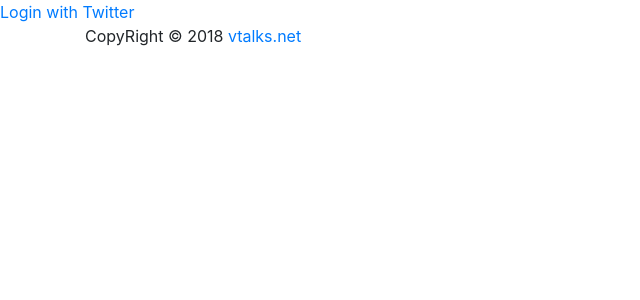
After one commit to vtalks/vtalks.net, a Django app: page /auth/login in a window 1280 px wide. The commit adds this page. Shown: the top 300 px of the page, without its empty margins (0-640 px from the left). Run offline with Django 3.2, Linux system fonts and the light colour scheme; some libraries are stand-ins or nearby versions.

Commit message:
Login with Twitter

```diff
--- a/web/requirements.txt
+++ b/web/requirements.txt
@@ -1,2 +1,3 @@
 Django
 requests
+oauth2
--- /dev/null
+++ b/web/templates/login.html
@@ -0,0 +1,4 @@
+{% extends "layouts/default.html" %}
+{% block content %}
+<a href="/auth/twitter">Login with Twitter</a>
+{% endblock %}
--- a/web/templates/partials/js.html
+++ b/web/templates/partials/js.html
@@ -1,9 +1,10 @@
 <script src="https://code.jquery.com/jquery-3.2.1.slim.min.js" integrity="sha384-KJ3o2DKtIkvYIK3UENzmM7KCkRr/rE9/Qpg6aAZGJwFDMVNA/GpGFF93hXpG5KkN" crossorigin="anonymous"></script>
 <script src="https://cdnjs.cloudflare.com/ajax/libs/popper.js/1.11.0/umd/popper.min.js" integrity="sha384-b/U6ypiBEHpOf/4+1nzFpr53nxSS+GLCkfwBdFNTxtclqqenISfwAzpKaMNFNmj4" crossorigin="anonymous"></script>
 <script src="https://maxcdn.bootstrapcdn.com/bootstrap/4.0.0-beta/js/bootstrap.min.js" integrity="sha384-h0AbiXch4ZDo7tp9hKZ4TsHbi047NrKGLO3SEJAg45jXxnGIfYzk4Si90RDIqNm1" crossorigin="anonymous"></script>
-<!-- Google Analytics: change UA-XXXXX-Y to be your site's ID. -->
+<!-- Google Analytics: change UA-XXXXX-Y to be your site's ID.
 <script>
     window.ga=function(){ga.q.push(arguments)};ga.q=[];ga.l=+new Date;
     ga('create','UA-XXXXX-Y','auto');ga('send','pageview')
 </script>
 <script src="https://www.google-analytics.com/analytics.js" async defer></script>
+-->
--- a/web/user_profile/views.py
+++ b/web/user_profile/views.py
@@ -1,3 +1,96 @@
-from django.shortcuts import render
+import oauth2 as oauth
+
+from urllib.parse import parse_qsl
+
+from django.conf import settings
+from django.http import HttpResponseRedirect
+from django.views import View
+from django.views.generic import TemplateView
+
+from django.contrib.auth.models import User
+
+# TODO:
+# It's probably a good idea to put your consumer's OAuth token and
+# OAuth secret into your project's settings.
+consumer = oauth.Consumer(settings.TWITTER_TOKEN, settings.TWITTER_SECRET)
+client = oauth.Client(consumer)
 
 # Create your views here.
+
+class LogoutView(View):
+
+    def get(self, request):
+        if "oauth_token" in request.session:
+            del request.session['oauth_token']
+        if "oauth_token_secret" in request.session:
+            del request.session['oauth_token_secret']
+        if "screen_name" in request.session:
+            del request.session['screen_name']
+        if "twitter_id" in request.session:
+            del request.session['twitter_id']
+        return HttpResponseRedirect("/")
+
+
+class LoginView(TemplateView):
+    template_name = "login.html"
+
+
+class AuthTwitterView(View):
+
+    def get(self, request):
+        request_token_url = 'https://api.twitter.com/oauth/request_token'
+        authenticate_url = 'https://api.twitter.com/oauth/authenticate'
+
+        # Step 1. Get a request token from Twitter.
+        resp, content = client.request(request_token_url, "GET")
+        if resp['status'] != '200':
+            raise Exception("Invalid response from Twitter.")
+
+        # Step 2. Store the request token in a session for later use.
+        data = dict(parse_qsl(content))
+        request.session['oauth_token'] = data[b'oauth_token'].decode('UTF-8')
+        request.session['oauth_token_secret'] = data[b'oauth_token_secret'].decode('UTF-8')
+
+        # Step 3. Redirect the user to the authentication URL.
+        url = "%s?oauth_token=%s" % (authenticate_url, request.session['oauth_token'])
+        return HttpResponseRedirect(url)
+
+
+class AuthTwitterCallbackView(View):
+
+    def get(self, request):
+        access_token_url = 'https://api.twitter.com/oauth/access_token'
+
+        # Step 1. Use the request token in the session to build a new client.
+        token = oauth.Token(request.session['oauth_token'], request.session['oauth_token_secret'])
+        token.set_verifier(request.GET['oauth_verifier'])
+        oath_client = oauth.Client(consumer, token)
+
+        # Step 2. Request the authorized access token from Twitter.
+        resp, content = oath_client.request(access_token_url, "GET")
+        if resp['status'] != '200':
+            raise Exception("Invalid response from Twitter.")
+
+        data = dict(parse_qsl(content))
+        twitter_id = data[b'user_id'].decode('UTF-8')
+        screen_name = data[b'screen_name'].decode('UTF-8')
+
+        # TODO: Add support for email
+        user_obj, created = User.objects.update_or_create(
+            username=screen_name,
+            defaults={
+                'username': screen_name,
+            },
+        )
+        user_obj.profile.twitter_id = twitter_id
+        user_obj.profile.oauth_token = request.session['oauth_token']
+        user_obj.profile.oauth_token_secret = request.session['oauth_token_secret']
+        # TODO:
+        # - Add support for bio
+        # - Add support for avatar
+        user_obj.save()
+
+        request.session['screen_name'] = screen_name
+        request.session['twitter_id'] = twitter_id
+
+        return HttpResponseRedirect("/")
--- a/web/web/urls.py
+++ b/web/web/urls.py
@@ -18,8 +18,18 @@ from django.urls import path
 
 from talks.views import IndexView
 
+from user_profile.views import LogoutView
+from user_profile.views import LoginView
+from user_profile.views import AuthTwitterView
+from user_profile.views import AuthTwitterCallbackView
+
 urlpatterns = [
     path('admin/', admin.site.urls),
 
-    path('', IndexView.as_view(), name='index')
+    path('', IndexView.as_view(), name='index'),
+
+    path('auth/logout', LogoutView.as_view(), name='logout'),
+    path('auth/login', LoginView.as_view(), name='login'),
+    path('auth/twitter', AuthTwitterView.as_view(), name='auth_twitter'),
+    path('auth/twitter/callback', AuthTwitterCallbackView.as_view(), name='auth_twitter_callback'),
 ]
```
Also changed, not shown: web/user_profile/models.py (+7 -2 lines), web/web/settings.py (+5 -2 lines), web/user_profile/migrations/0007_auto_20171217_1833.py (added).
